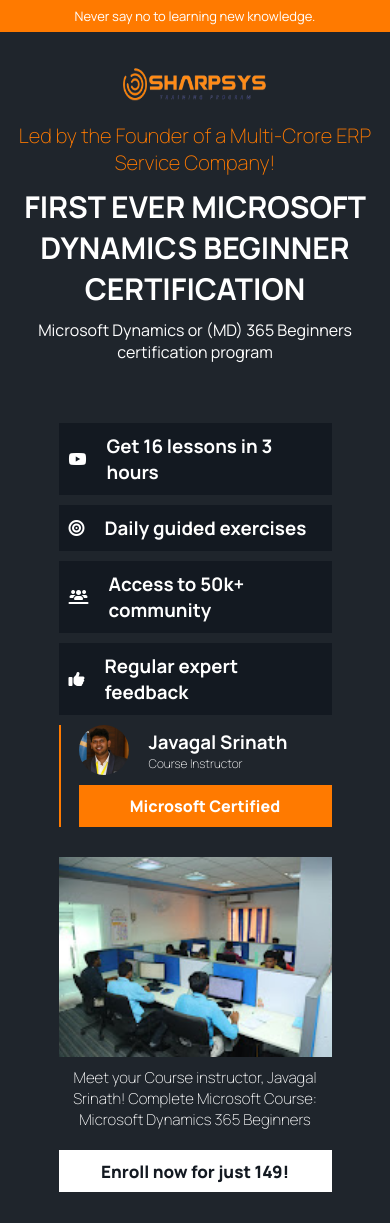
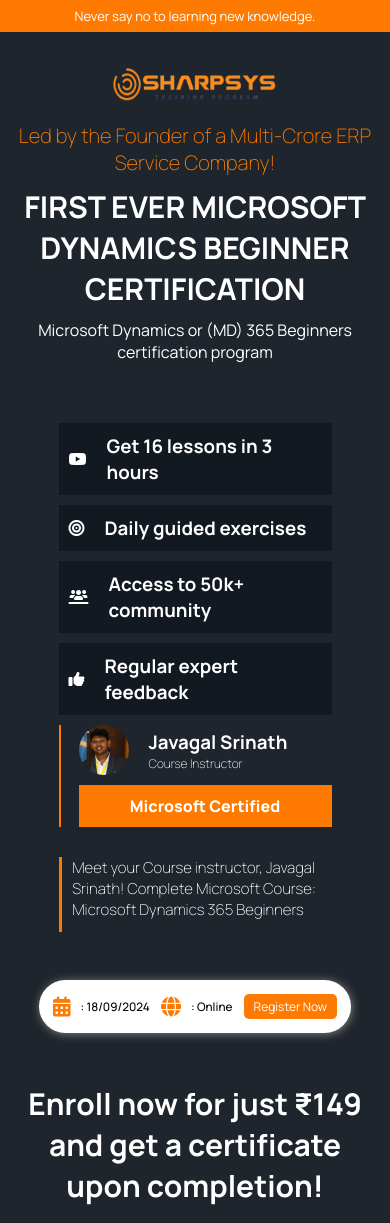
Before and after one commit to NavinSubramanian/FunnelWeb, a website: page views/index.html in a window 390 px wide. Shown: the top 1223 px of the page. Drawn offline with nearby package versions, Linux system fonts and the light colour scheme.

Commit message:
Changes for final v1

```diff
--- a/public/css/style.css
+++ b/public/css/style.css
@@ -117,7 +117,7 @@
 }
 .landingSection>img{
     height: 50px;
-    width: 150px;
+    width: 170px;
 }
 .landingSection>p{
     color: var(--maincolor);
@@ -262,6 +262,23 @@
     }
     .rightBox{
         row-gap: 10px;
+        position: relative;
+    }
+    .rightBox>img{
+        display: none;
+    }
+    .rightBox>button{
+        display: none;
+    }
+    .rightBox::after{
+        position: absolute;
+        content: "";
+        width: 2px;
+        height: 90%;
+        border-left: 3px solid var(--maincolor);
+    }
+    .rightBox>h3{
+        text-align: left;
     }
 }
 
@@ -364,7 +381,9 @@
     background-color: var(--lightbg);
     border-radius: 7px;
     box-shadow: 0px 0px 5px  0px rgb(189, 189, 190);
-
+    display: flex;
+    flex-direction: column;
+    justify-content: space-between;
 }
 
 #person-img {
--- a/public/js/main.js
+++ b/public/js/main.js
@@ -4,7 +4,7 @@
           name: 'Sara Jones',
           job: 'UX DESIGNER',
           img: 'http://siga-aluminio.com.mx/wp-content/uploads/2019/01/person2.jpg',
-          text: 'Lorem ipsum, dolor sit amet consectetur adipisicing elit. Minus eveniet nemo, at quibusdam facere laboriosam error a animi voluptatem placeat?',
+          text: 'The course was easy to follow, and I learned a lot in just a few hours. Definitely worth ₹149!',
 
       },
     {
@@ -12,7 +12,7 @@
           name: 'susan smith',
           job: 'web developer',
           img: 'https://www.masslive.com/resizer/kNl3qvErgJ3B0Cu-WSBWFYc1B8Q=/arc-anglerfish-arc2-prod-advancelocal/public/W5HI6Y4DINDTNP76R6CLA5IWRU.jpeg',
-          text: 'Lorem ipsum, dolor sit amet consectetur adipisicing elit. Minus eveniet nemo, at quibusdam facere laboriosam error a animi voluptatem placeat?',
+          text: 'Great value for money! The lessons were simple, and the certification boosted my confidence.',
 
       },
       {
@@ -20,7 +20,7 @@
           name: 'anna johnson',
           job: 'web designer',
           img: 'https://engineering.unl.edu/images/staff/Kayla-Person.jpg',
-          text: 'Lorem ipsum, dolor sit amet consectetur adipisicing elit. Minus eveniet nemo, at quibusdam facere laboriosam error a animi voluptatem placeat?',
+          text: 'I didn\'t expect much for the price, but I was really impressed with how much I learned!',
 
       },
       {
@@ -28,14 +28,14 @@
           name: 'peter jones',
           job: 'intern',
           img: 'http://siga-aluminio.com.mx/wp-content/uploads/2019/01/person4.jpg',
-          text: 'Lorem ipsum, dolor sit amet consectetur adipisicing elit. Minus eveniet nemo, at quibusdam facere laboriosam error a animi voluptatem placeat?',
+          text: 'I loved the hands-on exercises. The course helped me understand Microsoft Dynamics 365 easily!',
       },
       {
           id: 4,
           name: 'bill anderson',
           job: 'the boss',
-          img: 'https://www.admenergy.com.mx/wp-content/uploads/person6.jpg',
-          text: 'Lorem ipsum, dolor sit amet consectetur adipisicing elit. Minus eveniet nemo, at quibusdam facere laboriosam error a animi voluptatem placeat?',
+          img: 'http://siga-aluminio.com.mx/wp-content/uploads/2019/01/person4.jpg',
+          text: 'The course was super helpful, and the instructor made everything easy to understand. I feel more confident and ready now!',
       },
   ];
 
--- a/views/index.html
+++ b/views/index.html
@@ -87,7 +87,7 @@
     <section class="videoSection" id="trailer">
         <h1>Enroll now for just ₹149 and get a certificate upon completion!</h1>
         <h4>This affordable pricing ensures that everyone has the opportunity to advance their skills and carreer with MD 365 </h4>
-        <video src="/images/compressed_video.mp4" type="video/mp4" controls poster="/images/video.jpg">
+        <video src="/images/compressed_video.mp4" type="video/mp4" controls poster="/images/thumbnail.png">
         </video>
     </section>
 
```
Also changed, not shown: public/images/video.jpg (deleted), 1 other file.
